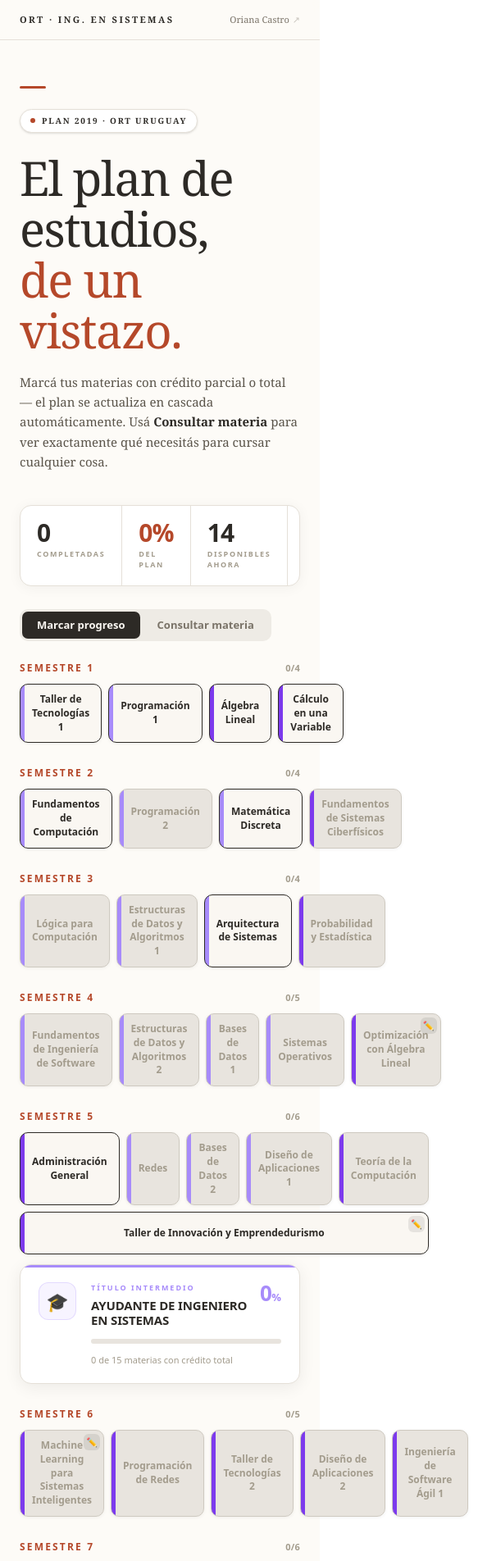
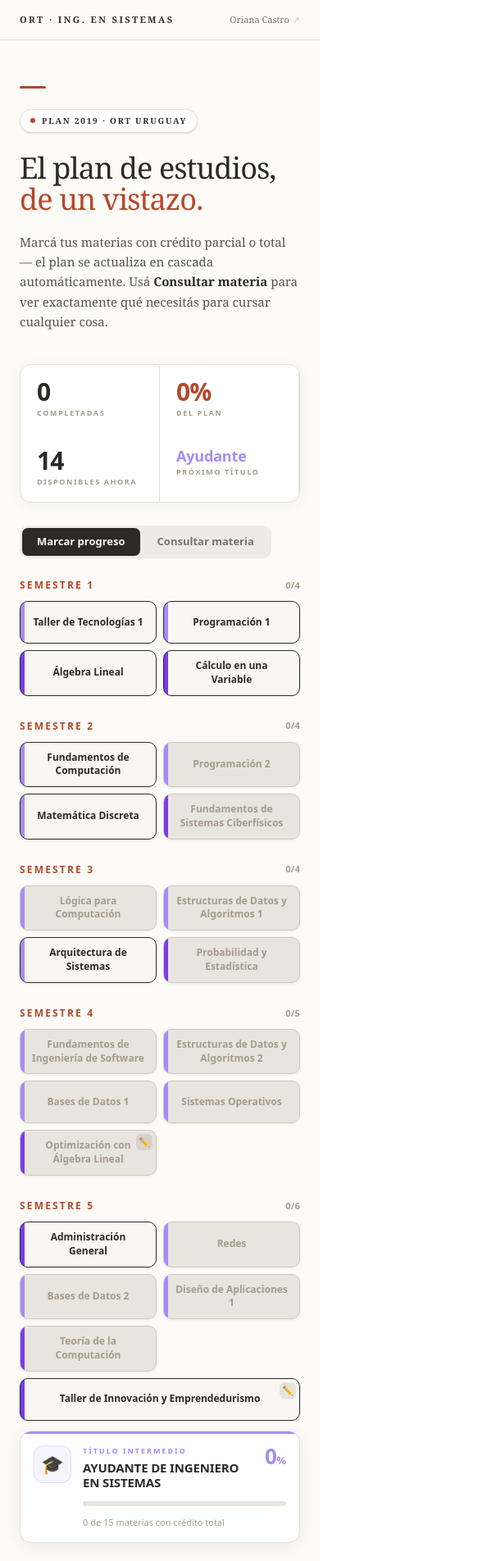
Before and after one commit to OrianaCastroE/Plan-de-estudios-ORT, a React (Vite) app: page / in a window 390 px wide. Shown: the top 1904 px of the page at 82% size, 583 px wide, since content can reach past the window. Built offline with nearby package versions, Linux system fonts and the light colour scheme.

Commit message:
style: make plan responsive for mobile

```diff
--- a/src/App.tsx
+++ b/src/App.tsx
@@ -30,7 +30,7 @@ function App() {
           <span className="w-[6px] h-[6px] rounded-full bg-[#b5482a] flex-shrink-0" />
           Plan 2019 · ORT Uruguay
         </div>
-        <h1 className="font-serif text-[58px] leading-[1.07] tracking-tight mb-5">
+        <h1 className="font-serif text-[36px] sm:text-[48px] md:text-[58px] leading-[1.07] tracking-tight mb-5">
           El plan de estudios,
           <br />
           <em className="not-italic text-[#b5482a]">de un vistazo.</em>
--- a/src/components/PlanGrafo.tsx
+++ b/src/components/PlanGrafo.tsx
@@ -180,7 +180,20 @@ function getMateriasHito(hito: HitoTitulo, selecciones: Map<string, string>): st
   return result;
 }
 
+function useWindowWidth() {
+  const [width, setWidth] = useState(() => window.innerWidth);
+  useEffect(() => {
+    const handler = () => setWidth(window.innerWidth);
+    window.addEventListener("resize", handler);
+    return () => window.removeEventListener("resize", handler);
+  }, []);
+  return width;
+}
+
 export default function PlanGrafo() {
+  const windowWidth = useWindowWidth();
+  const isMobile = windowWidth < 640;
+
   const [progreso, setProgreso] = useState<Map<string, EstadoMateria>>(loadProgreso);
   const [selecciones, setSelecciones] = useState<Map<string, string>>(loadSelecciones);
   const [modo, setModo] = useState<Modo>("marcar");
@@ -473,7 +486,7 @@ export default function PlanGrafo() {
     <div style={{ fontFamily: "system-ui, sans-serif" }}>
       {/* Tira de estadísticas */}
       <div style={{
-        display: "grid", gridTemplateColumns: "repeat(4, 1fr)",
+        display: "grid", gridTemplateColumns: isMobile ? "repeat(2, 1fr)" : "repeat(4, 1fr)",
         background: "#fff", borderRadius: 14,
         border: "1.5px solid #e5e0d8",
         boxShadow: "0 2px 16px rgba(0,0,0,0.05)",
@@ -525,7 +538,7 @@ export default function PlanGrafo() {
             : it.materia.id === "comliderazgo";
         const normales = items.filter((i) => !esTaller(i));
         const talleres = items.filter((i) => esTaller(i));
-        const cols = normales.length || 1;
+        const cols = isMobile ? Math.min(normales.length || 1, 2) : normales.length || 1;
         const hitosSem = hitos.filter((h) => h.despuesDeSemestre === sem);
         const stats = progresoPorSemestre.get(sem);
         const semCompleto = stats && stats.total > 0 && stats.completadas === stats.total;
@@ -580,6 +593,11 @@ export default function PlanGrafo() {
                 );
               })()}
             </div>
+            {isMobile ? (
+              <div style={{ display: "grid", gridTemplateColumns: "repeat(2, 1fr)", gap: 8 }}>
+                {[...items9, ...items10].map((item) => renderCard(item))}
+              </div>
+            ) : (
               <div style={{
                 display: "grid",
                 gridTemplateColumns: proyectoItem
@@ -599,6 +617,7 @@ export default function PlanGrafo() {
                   gridRow: "1 / 3",
                 })}
               </div>
+            )}
           </div>
           {hitos.filter((h) => h.despuesDeSemestre === 10).map((h) => (
             <HitoCard key={h.id} hito={h} progreso={progreso} selecciones={selecciones}
@@ -680,7 +699,7 @@ function HitoCard({
     }}>
       <div style={{ height: 3, background: accentColor }} />
 
-      <div style={{ padding: "18px 22px", display: "flex", gap: 18, alignItems: "flex-start" }}>
+      <div style={{ padding: "14px 16px", display: "flex", gap: 14, alignItems: "flex-start" }}>
         {/* Ícono de título */}
         <div style={{
           width: 46, height: 46, borderRadius: 12, flexShrink: 0,
```
Lines whose indentation alone changed are shown as unchanged.
